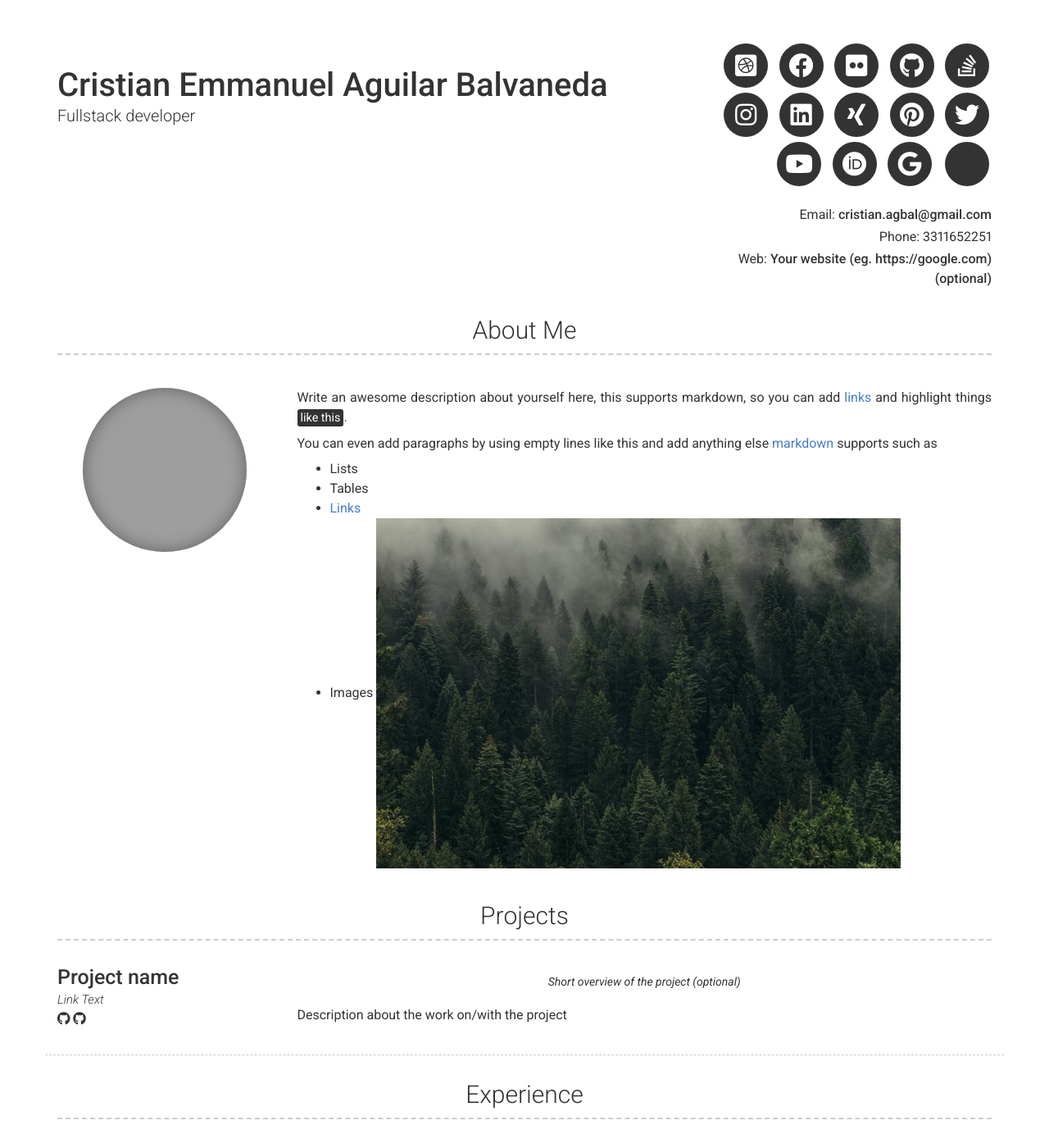
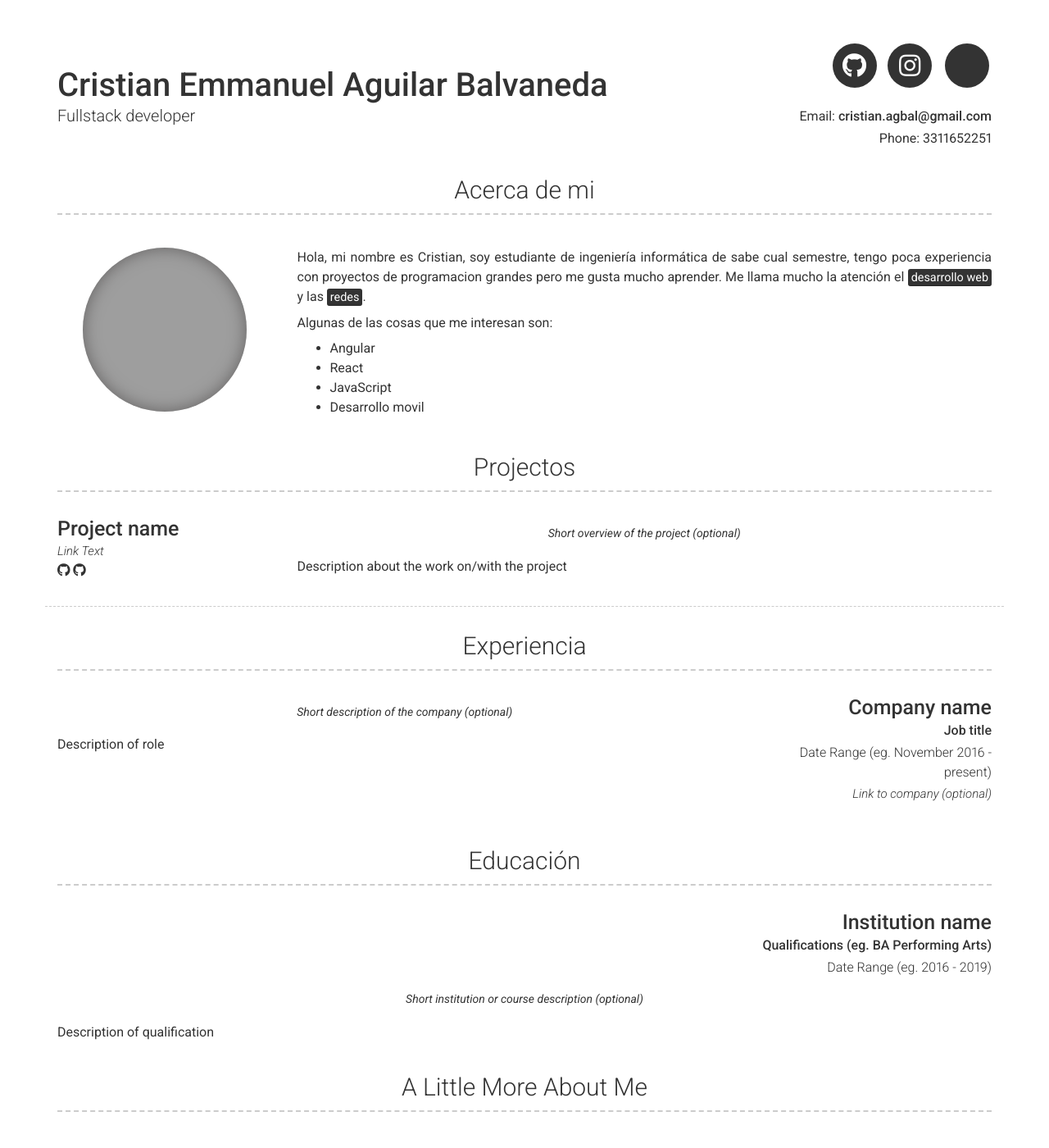
Before and after one commit to cris-agbal/cris-agbal.github.io, a Jekyll site: the page built from index.md, in a window 1280 px wide and 1400 px high. Shown: the whole window at 82% size. Built offline with Jekyll 4.4.1, drawn with Linux system fonts in a browser that asks for light colours; nearby versions of some CDN libraries; grey boxes are pictures that could not be loaded.

Commit message:
Segunda version

```diff
--- a/_config.yml
+++ b/_config.yml
@@ -12,26 +12,26 @@ email: cristian.agbal@gmail.com
 # email_title: Email (Email title override)
 phone: 3311652251
 # phone_title: Phone (Phone title override)
-website: Your website (eg. https://google.com)(optional)
+#website: Your website (eg. https://google.com)(optional)
 # website_title: Web (Website title override)
 
 # Dark Mode (true/false/never)
 darkmode: false
 
 # Social links
-twitter_username: jekyllrb
+#twitter_username: jekyllrb
 github_username:  cris-agbal
-stackoverflow_username: "00000001"
-dribbble_username: jekyll
-facebook_username: jekyll
-flickr_username: jekyll
+#stackoverflow_username: "00000001"
+#dribbble_username: jekyll
+#facebook_username: jekyll
+#flickr_username: jekyll
 instagram_username: cristian_aguilarf
-linkedin_username: jekyll
-xing_username: jekyll
-pinterest_username: jekyll
-youtube_username: jekyll
-orcid_username: 0000-0000-0000-0000
-googlescholar_username: D847cGsAAAAJ
+#linkedin_username: jekyll
+#xing_username: jekyll
+#pinterest_username: jekyll
+#youtube_username: jekyll
+#orcid_username: 0000-0000-0000-0000
+#googlescholar_username: D847cGsAAAAJ
 
 # Additional icon links
 additional_links:
@@ -49,19 +49,19 @@ additional_links:
 # google_analytics: "UA-00000000-0"
 
 # About Section
-# about_title: About Me (Use this to override about section title)
+about_title: Acerca de mi
 about_profile_image: images/face.jpg
 about_content: | # this will include new lines to allow paragraphs
-  Write an awesome description about yourself here, this supports markdown, so you can add [links](http://foobar.com) and highlight things <mark>like this</mark>.
+  Hola, mi nombre es Cristian, soy estudiante de ingeniería informática de sabe cual semestre, tengo poca experiencia con proyectos de programacion grandes pero me gusta mucho aprender. Me llama mucho la atención el <mark>desarrollo web</mark> y las <mark>redes</mark>.
 
-  You can even add paragraphs by using empty lines like this and add anything else [markdown](https://www.markdownguide.org/getting-started#what-is-markdown) supports such as
-    - Lists
-    - Tables
-    - <a href="google.com">Links</a>
-    - Images ![alt text](/images/landscape-trees.jpg "Trees")
+  Algunas de las cosas que me interesan son:
+    - Angular
+    - React
+    - JavaScript
+    - Desarrollo movil
 
 content:
-  - title: Projects # Title for the section
+  - title: Projectos # Title for the section
     layout: list # Type of content section (list/text)
     content:
       - layout: left
@@ -81,7 +81,7 @@ content:
           Short overview of the project (optional)
         description: | # this will include new lines to allow paragraphs
           Description about the work on/with the project
-  - title: Experience
+  - title: Experiencia
     layout: list
     content:
       - layout: right
@@ -93,7 +93,7 @@ content:
           Short description of the company (optional)
         description: | # this will include new lines to allow paragraphs
           Description of role
-  - title: Education
+  - title: Educación
     layout: list
     content:
       - layout: top-right
```
Also changed, not shown: _test/_data/education.yml (+7 -7 lines), _test/_data/experience.yml (+13 -10 lines), _test/_data/projects.yml (+6 -5 lines).
